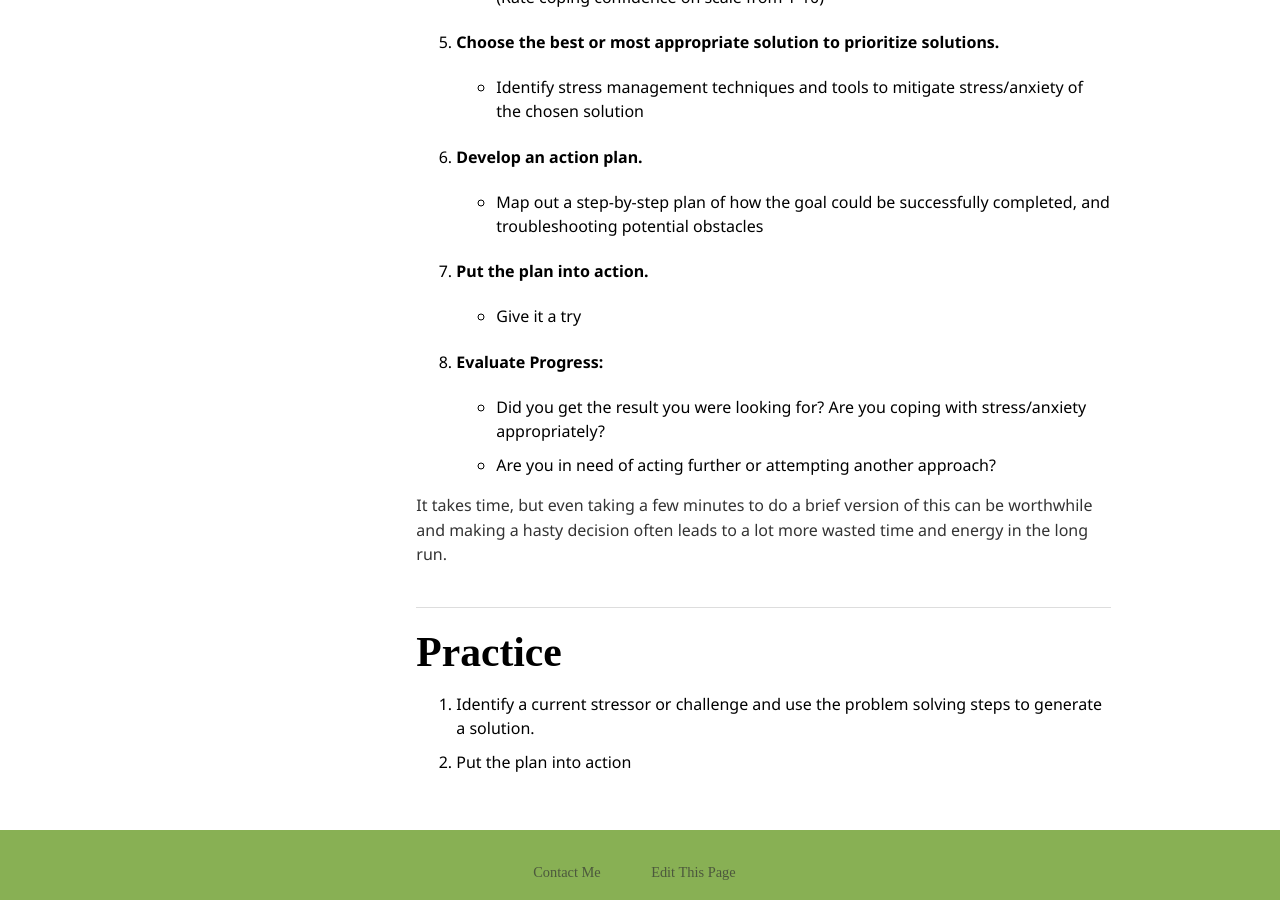
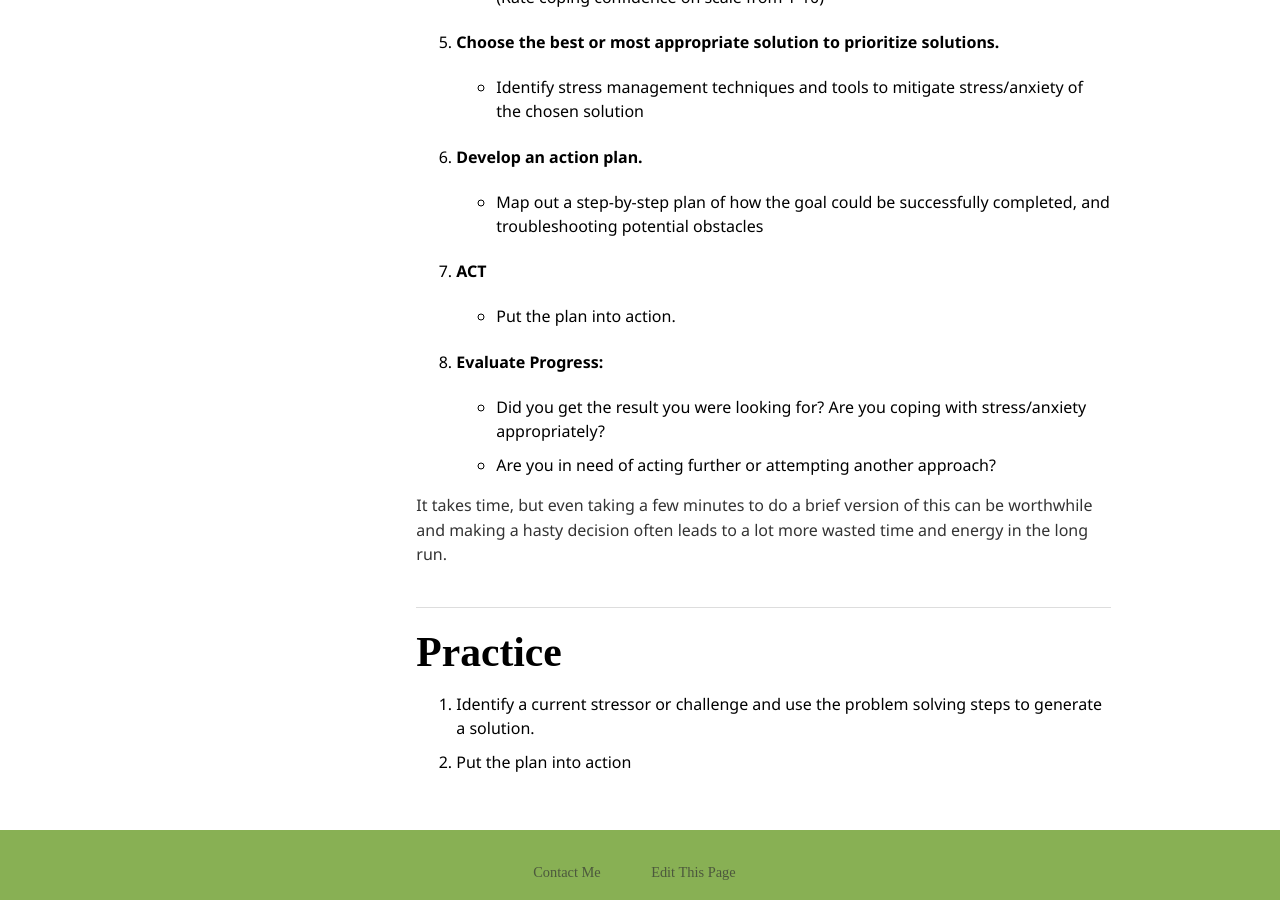
Before and after one commit to mtorres253/mtorres253.github.io, a Jekyll site: the page built from chapt-5/index.md, in a window 1280 px wide and 900 px high, scrolled down 1726 px. Built offline with Jekyll 4.4.1, drawn with Linux system fonts in a browser that asks for light colours; nearby versions of some CDN libraries; some web fonts are replaced.

Commit message:
Update index.md

```diff
--- a/chapt-5/index.md
+++ b/chapt-5/index.md
@@ -46,8 +46,8 @@ Conscious decision-making can help prevent unintended side effects of putting a
 6. #### Develop an action plan.
 - Map out a step-by-step plan of how the goal could be successfully completed, and troubleshooting potential obstacles
 
-7. #### Put the plan into action.
-- Give it a try
+7. #### ACT
+- Put the plan into action.
 
 8. #### Evaluate Progress:
 - Did you get the result you were looking for? Are you coping with stress/anxiety appropriately?
```
